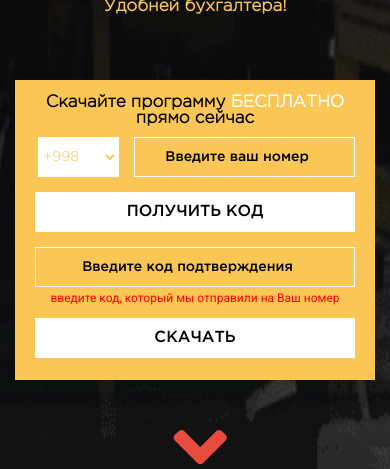
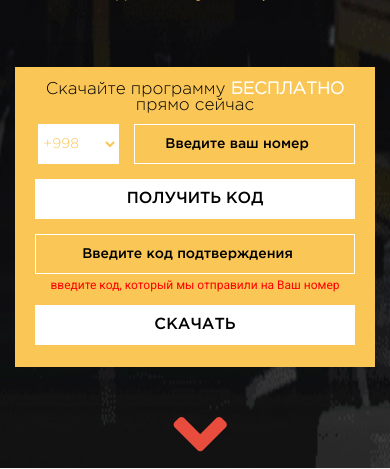
Before and after one commit to webdefsaliev/complexsoft, a PHP site: page / in a window 390 px wide. Shown: the part 1374-1843 px from the top of the page. Run offline with PHP 8.4, Linux system fonts and the light colour scheme; some libraries are stand-ins or nearby versions.

Commit message:
Это наш третий маленький коммит

```diff
--- a/css/style.css
+++ b/css/style.css
@@ -294,9 +303,9 @@ header {
   z-index: 1;
 }
 
-.header-index {
+/* .header-index {
   height: 877px;
-}
+} */
 
 .header-index .header-bg-text {
   text-align: left;
@@ -312,9 +321,12 @@ header {
 }
 
 .header-index .main {
-  margin-top: -25px;
-}
-
+  margin-top: -96px;
+}
+.header-index .main .main-form {
+  position: relative;
+  top: -39px;
+}
 .header-bg {
   min-height: 251px;
   width: 100%;
@@ -477,7 +489,6 @@ header .main-form-input-telephone {
 
 .main-form p{
   font-size: 18px;
-  font-weight: 700;
   margin: -5px 0 5px 0;
 
 }
@@ -1301,8 +1318,11 @@ header .main-form-input-telephone {
     min-height: 678px;
     background-size: 131% 126%;
   }
-  .header-index {
-    height: 779px;
+  .header-index .main .main-form {
+    top: -25px
+  }
+  .header-index .main {
+    margin-top: -89px;
   }
   .header-index .header-bg-text b {
     font-size: 23px;
@@ -1490,11 +1513,11 @@ header .main-form-input-telephone {
     min-height: 786px;
     background-size: 240% 138%;
   }
-  .header-index {
-    height: 910px;
-  }
   .header-index .main {
-    margin-top: 5px;
+    margin-top: 0px;
+  }
+  .header-index .main .main-form{
+    top: 0px;
   }
   .header-index .header-icon {
     left: 5%;
--- a/finuchyot.php
+++ b/finuchyot.php
@@ -120,8 +120,8 @@
 					<div class="block">
 						<div class="info-block__title section-title wow fadeIn" data-wow-delay="0.4s">Финансовый учет</div>
 						<div class="info-block__descr wow fadeIn" data-wow-delay="0.8s">
-						Порядок в финансах - 90 % успеха компании. Ручной учет давно устарел, ведение в Excel слишком трудоемко и ненадежно, 1С - сложно и дорого. <br>
-						<b>Money Manager</b> - программа, разработанная специально для малого бизнеса. Актуальная информация о финансах позволяет снижать экономические риски, выявлять и укреплять слабые стороны компании, оптимизировать производственные процессы с целью увеличения прибыли. <br>
+						<p>Порядок в финансах - 90 % успеха компании. Ручной учет давно устарел, ведение в Excel слишком трудоемко и ненадежно, 1С - сложно и дорого. </p>
+						<p><b>Money Manager</b> - программа, разработанная специально для малого бизнеса. Актуальная информация о финансах позволяет снижать экономические риски, выявлять и укреплять слабые стороны компании, оптимизировать производственные процессы с целью увеличения прибыли.</p>
 						<b>Money Manager</b> - это:
 		   				<ul>
 							   <li>быстрый ввод данных,</li>
@@ -130,7 +130,7 @@
 							   <li>точные данные для финансового анализа и принятия управленческих решений,</li>
 							   <li>предотвращение кассовых разрывов. </li>
 						</ul>
-						Автоматизация финансового учета - это не только снижение времени на обработку информации, но и возможность контроля за всеми процессами. <b>Money Manager</b> - универсальный помощник для малого бизнеса!
+						<p>Автоматизация финансового учета - это не только снижение времени на обработку информации, но и возможность контроля за всеми процессами. <b>Money Manager</b> - универсальный помощник для малого бизнеса! </p>
 						</div>
 					</div>
 				</div>
--- a/index.php
+++ b/index.php
@@ -86,11 +86,11 @@
 					<div class="block">
 						<div class="info-block__title section-title wow fadeIn" data-wow-delay="0.4s"> <span>Money Manager  </span>- разработан специально для малого бизнеса</div>
 						<div class="info-block__descr wow fadeIn" data-wow-delay="0.8s">
-						Прибыльный бизнес - результат точных данных, тщательного анализа и верных решений. Все это невозможно без качественного учета. Популярные программы имеют ряд недостатков и не подходят для малого бизнеса. <br>
-						Excel — трудоемкий и ненадежный инструмент без необходимой отчетности и должного анализа. <br>
-						Программы 1С — сложные и дорогостоящие, требуют специального обслуживания и знамениты сбоями в работе. <br>
-						<b>Money Manager</b>- продукт, настроенный именно под Ваше дело! Помогает вести качественный учет, формировать достоверную отчетность и делать правильные выводы.<br>
-						<b>Money Manager</b> - финансовый, управленческий и складской учет в одной программе! Отслеживание денежных потоков, контроль за каждой единицей товара, точные данные для эффективного анализа - все, что необходимо для успешного существования и развития малого бизнеса! <br>
+						<p>Прибыльный бизнес - результат точных данных, тщательного анализа и верных решений. Все это невозможно без качественного учета. Популярные программы имеют ряд недостатков и не подходят для малого бизнеса. </p>
+						<p>Excel — трудоемкий и ненадежный инструмент без необходимой отчетности и должного анализа. </p>
+						<p> Программы 1С — сложные и дорогостоящие, требуют специального обслуживания и знамениты сбоями в работе. </p>
+						<p> <b>Money Manager</b>- продукт, настроенный именно под Ваше дело! Помогает вести качественный учет, формировать достоверную отчетность и делать правильные выводы. </p>
+						<p><b>Money Manager</b> - финансовый, управленческий и складской учет в одной программе! Отслеживание денежных потоков, контроль за каждой единицей товара, точные данные для эффективного анализа - все, что необходимо для успешного существования и развития малого бизнеса! </p>
 						</div>
 					</div>
 				</div>
--- a/javascript.php
+++ b/javascript.php
@@ -55,5 +55,5 @@
             nextArrow: '<div class="slider-arrow slider-arrow_product slider-arrow_right slider-arrow_product_right"></div>',
         });
         // wow
-            new WOW().init();
+            // new WOW().init();
 </script>
--- a/main.php
+++ b/main.php
@@ -8,7 +8,7 @@
 							<ul>
 								<li class="wow fadeInUp" data-wow-delay="0.2s"> <img src="https://img.icons8.com/color/140/000000/microsoft-excel-2019--v1.png">Функциональней Excel</li>
 								<li class="wow fadeInUp" data-wow-delay="0.4s"> <img src="https://img.icons8.com/cute-clipart/140/000000/low-price.png"> Дешевле 1С</li>
-								<li class="wow fadeInUp" data-wow-delay="0.6s"> <img src="https://img.icons8.com/plasticine/140/000000/calculator.png">Удобней бухгалтера!</li>
+								<li class="wow fadeInUp" data-wow-delay="0.6s"> <img src="https://img.icons8.com/officel/140/000000/estimate.png">Удобней бухгалтера!</li>
 							</ul>
 						</div>
 						<!-- <a href="#offer-form-footer" class="main-block__btn">
--- a/reviews.php
+++ b/reviews.php
@@ -2,12 +2,13 @@
 	<div class="container">
 		<div class="section-title wow fadeIn" data-wow-delay="0.4s"><span>Отзывы клиентов Money</span>Manager</div>
 		<div class="reviews-slider wow fadeInDown" data-wow-delay="0.4s">
-			<div class="reviews-slider-item">
+		<div class="reviews-slider-item">
 				<div class="reviews-slider-item__img"></div><!-- /.reviews-slider-img -->
 				<div class="reviews-slider-item__text">
-					У меня свое производство химических удобрений. В ведении дебета и кредита возникали постоянные недочеты. 2 года назад познакомился с Money Manager. Я начал видеть свои доходы, контролировать расходы, расчеты с поставщиками. Благодаря контролю увеличились доходы моего бизнеса.
-					<div class="reviews-slider-item__all">Акмаль </div><!-- /.reviews-slider-item -->
-				</div><!-- /.reviews-slider-text -->
+						Я – бизнесмен со стажем 15 лет. Имею собственный цех по изготовлению посуды.
+						Ведение и учет товара хотел всегда вести сам, чтоб иметь контроль над своими доходами и расходами. Попробовал внедрить программу Money Manager. Благодаря Салиджану, облегчил работу в разы.
+					<div class="reviews-slider-item__all">ХожиАкбар</div><!-- /.reviews-slider-item -->
+				</div><!-- /.reviews-slider-textпрпп -->
 			</div>
 			<div class="reviews-slider-item">
 				<div class="reviews-slider-item__img"></div><!-- /.reviews-slider-img -->
@@ -44,10 +45,9 @@
 			<div class="reviews-slider-item">
 				<div class="reviews-slider-item__img"></div><!-- /.reviews-slider-img -->
 				<div class="reviews-slider-item__text">
-						Я – бизнесмен со стажем 15 лет. Имею собственный цех по изготовлению посуды.
-						Ведение и учет товара хотел всегда вести сам, чтоб иметь контроль над своими доходами и расходами. Попробовал внедрить программу Money Manager. Благодаря Салиджану, облегчил работу в разы.
-					<div class="reviews-slider-item__all">ХожиАкбар</div><!-- /.reviews-slider-item -->
-				</div><!-- /.reviews-slider-textпрпп -->
+					У меня свое производство химических удобрений. В ведении дебета и кредита возникали постоянные недочеты. 2 года назад познакомился с Money Manager. Я начал видеть свои доходы, контролировать расходы, расчеты с поставщиками. Благодаря контролю увеличились доходы моего бизнеса.
+					<div class="reviews-slider-item__all">Акмаль </div><!-- /.reviews-slider-item -->
+				</div><!-- /.reviews-slider-text -->
 			</div>
 		</div>
 	</div>
--- a/sklad.php
+++ b/sklad.php
@@ -121,7 +121,7 @@
 					<div class="block">
 						<div class="info-block__title section-title wow fadeIn" data-wow-delay="0.4s">Программа для склада</div>
 						<div class="info-block__descr wow fadeIn" data-wow-delay="0.8s">
-							Складской учет помогает отслеживать и управлять закупками, продажами и производством в кратчайшие сроки и с минимальными потерями. Делать это в 1С неоправданно дорого, в Excel - трудоемко и слишком ненадежно. <br>
+							<p>Складской учет помогает отслеживать и управлять закупками, продажами и производством в кратчайшие сроки и с минимальными потерями. Делать это в 1С неоправданно дорого, в Excel - трудоемко и слишком ненадежно. </p>
 							<b>Money Manager  </b>- универсальный инструмент для малого бизнеса!
 							<ul>
 								<li>Быстрый ввод данных по принципу двойной записи,</li>
@@ -129,8 +129,7 @@
 								<li>быстрое и точное распределение запасов по точкам продаж,</li>
 								<li>оперативная отчетность с возможностью детализации по каждому торговому объекту и виду продукции.</li>
 							</ul>
-							Владея полной информацией обо всех движениях товара, вы можете выявлять наиболее привлекательные для потребителей позиции, снижать недостачи, потери и порчу имущества, составлять оптимальные графики закупок и продаж, организовать бизнес-процессы с максимальной доходностью.  <br>
-							Скачайте бесплатную демо-версию и повысьте прибыль вдвое всего за 30 дней! <br>
+							<p>	Владея полной информацией обо всех движениях товара, вы можете выявлять наиболее привлекательные для потребителей позиции, снижать недостачи, потери и порчу имущества, составлять оптимальные графики закупок и продаж, организовать бизнес-процессы с максимальной доходностью. </p>
 							<b>Money Manager</b> - держите свой склад под контролем!
 						</div>
 					</div>
--- a/triggers.php
+++ b/triggers.php
@@ -1,17 +1,17 @@
 <section class="triggers" id="triggers">
     <div class="container">
-            <div class="triggers-blocks">
+            <div class="triggers-blocks triggers-blocks-index">
                 <div class="row">
-                    <div class="col-lg-4 col-md-6 col-sm-12 offset-lg-2">
+                    <div class="col-lg-6 col-md-6 col-sm-12 ">
                         <div class="triggers-block wow bounceInDown" data-wow-delay="0.2s" >
-                            <div class="triggers-block__icon"><img src="https://img.icons8.com/cotton/200/000000/finish-flag.png"></div>
-                            <div class="triggers-block__info">Разобратся в главных цифрах своего бизнеса </div>
+                            <div class="triggers-block__icon"><img src="https://img.icons8.com/cotton/160/000000/finish-flag.png"></div>
+                            <div class="triggers-block__info">Поможет разобратся в главных цифрах своего бизнеса </div>
                         </div>
                     </div>
-                    <div class="col-lg-4 col-md-6 col-sm-12">
+                    <div class="col-lg-6 col-md-6 col-sm-12">
                         <div class="triggers-block wow bounceInDown" data-wow-delay="0.3s">
-                            <div class="triggers-block__icon"><img src="https://img.icons8.com/dusk/180/000000/traffic-light.png"></div>
-                            <div class="triggers-block__info">Научились наводить порядок в своём бизнесе</div>
+                            <div class="triggers-block__icon"><img src="https://img.icons8.com/dusk/145/000000/traffic-light.png"></div>
+                            <div class="triggers-block__info">Поможет наводить в бизнесе  порядок бизнесе</div>
                         </div>
                     </div>
                 </div>
--- a/upravlenie.php
+++ b/upravlenie.php
@@ -120,7 +120,7 @@
 					<div class="block">
 						<div class="info-block__title section-title wow fadeIn" data-wow-delay="0.4s">Управленческий учет</div>
 						<div class="info-block__descr wow fadeIn" data-wow-delay="0.8s">
-						Без точных данных невозможно развитие бизнеса. Для роста требуется оперативный учет всех операций и детальный анализ деятельности компании. Скажите ”НЕТ” сложным программам 1С и ненадежным таблицам в Excel! <b>Money Manager</b> - программа, разработанная специально для малого бизнеса. Владейте информацией, управляйте прибылью!  <br>
+						<p>Без точных данных невозможно развитие бизнеса. Для роста требуется оперативный учет всех операций и детальный анализ деятельности компании. Скажите ”НЕТ” сложным программам 1С и ненадежным таблицам в Excel! <b>Money Manager</b> - программа, разработанная специально для малого бизнеса. Владейте информацией, управляйте прибылью! </p>
 						<ul>
 							<li>Автоматизированный учет обеспечивает сокращение времени на обработку данных на 60%.</li>
 							<li>Грамотное планирование и составление бюджета помогают избежать кассовых разрывов.</li>
```
Also changed, not shown: other parts of css/style.css (+37 -7 lines).
